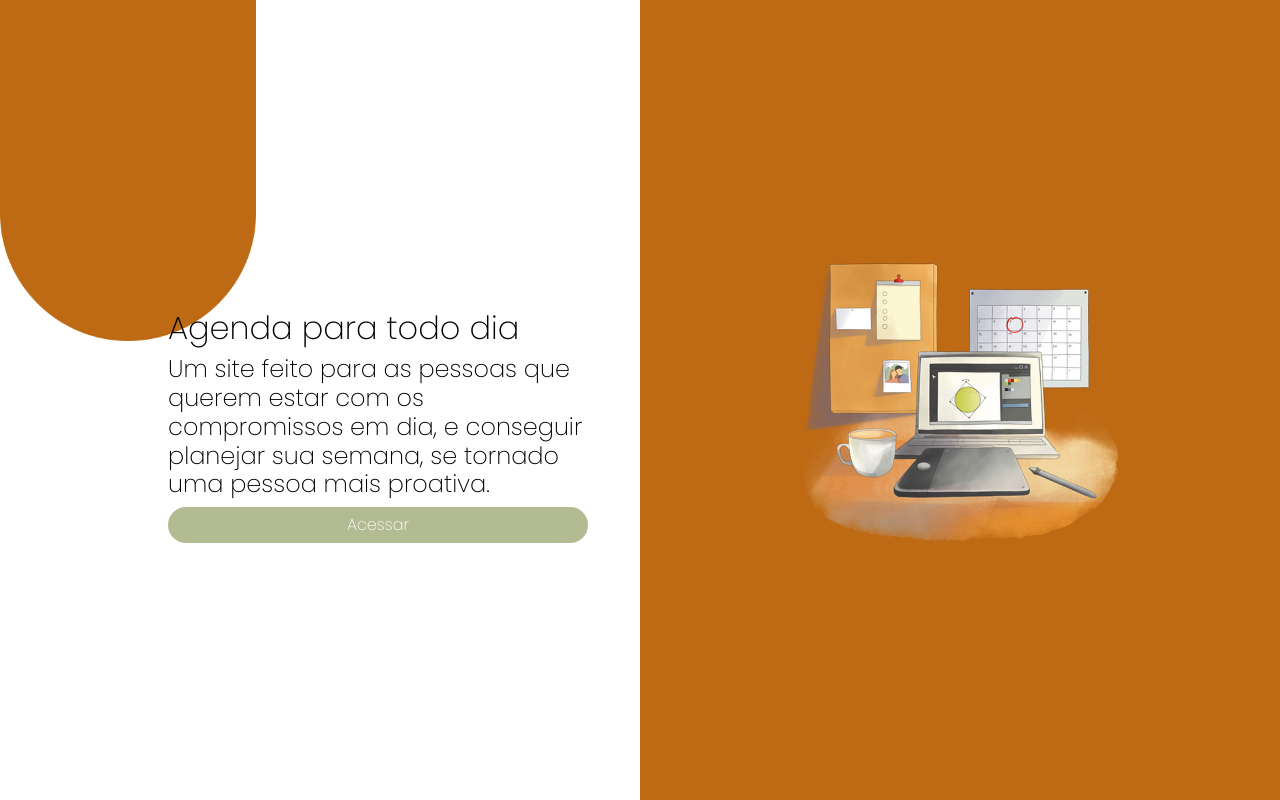
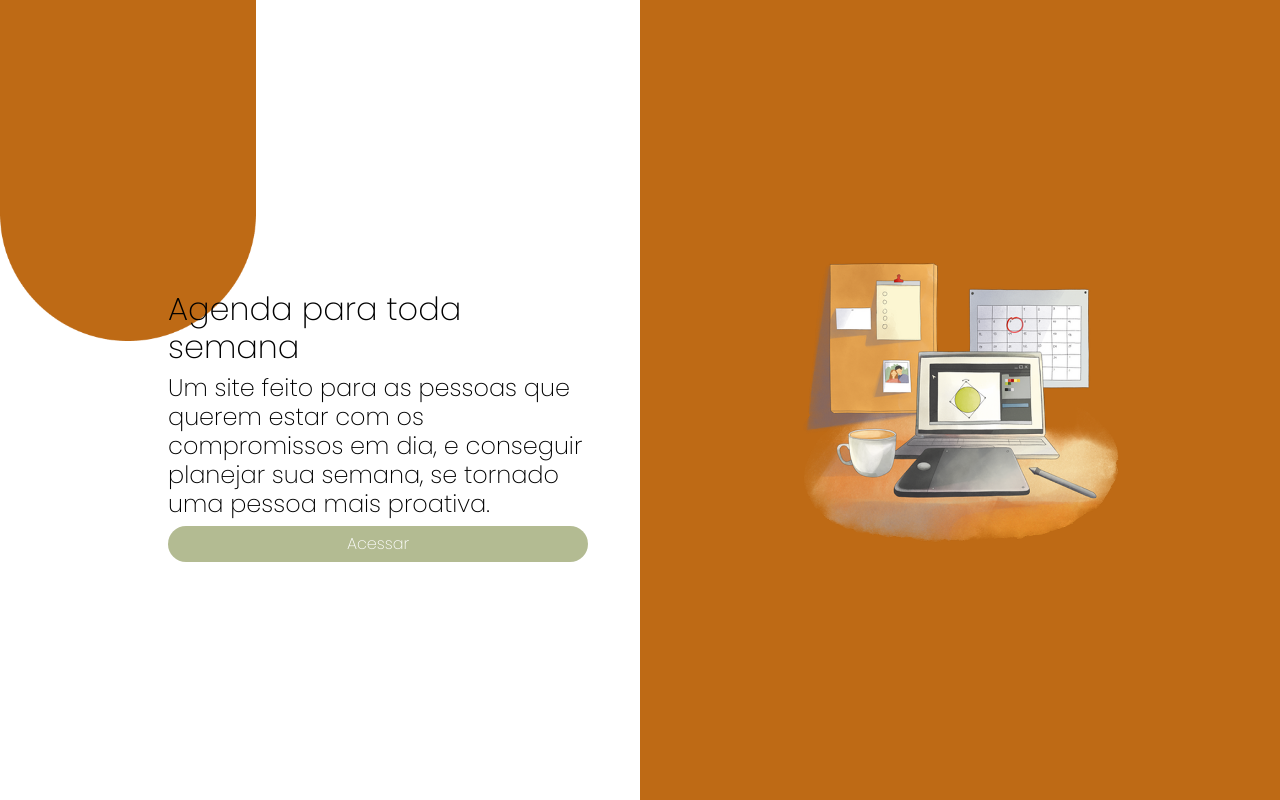
Before and after one commit to Josein01/Tarefas, a Flask app: template templates/landing_page.html in a window 1280 px wide. Run offline with Flask 3, Linux system fonts and the light colour scheme; the template is opened without the code that fills it, so the values that code supplies are empty.

Commit message:
Update landing_page.html

```diff
--- a/templates/landing_page.html
+++ b/templates/landing_page.html
@@ -18,12 +18,14 @@
         <div class="container d-flex flex-column justify-content-center align-items-center vh-80">
             <div class="form-header">
                 <div class="form-text">
-                    <h1>Agenda para todo dia</h1>
+                    <h1>Agenda para toda semana</h1>
                     <h4>Um site feito para as pessoas que querem estar com os compromissos em dia, e conseguir planejar sua semana, se tornado uma pessoa mais proativa.</h4>
                 </div>
                 <div class="input-group flex-column">
                     <div>
-                        <button onclick="window.location.href='/templates/login.html';" id="myButton" class="btn btn-primary position-relative ms-0 mb-3">Acessar</button>
+                        <a href="{{ url_for('login') }}">
+                            <button id="myButton" class="btn btn-primary position-relative ms-0 mb-3">Acessar</button>
+                        </a>
                     </div>
                 </div>
             </div>
```
